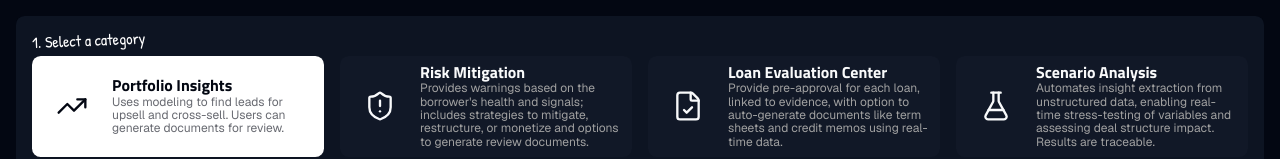
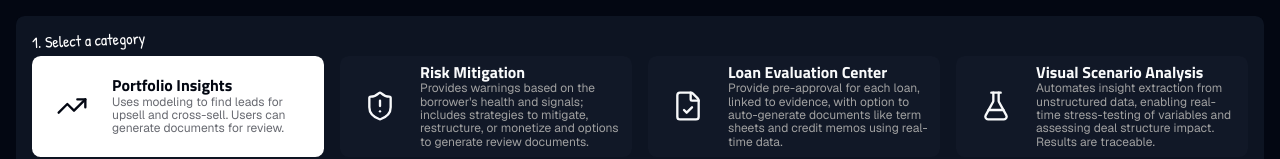
Before and after one commit to shackelforddz/fis-feature-showcase, a Next.js app: page / in a window 1280 px wide. Shown: the part 611-770 px from the top of the page. Built offline with nearby package versions, Linux system fonts and the light colour scheme; no server answers; the database is empty.

Commit message:
Visual Scenario Analysis

```diff
--- a/src/content/categories.ts
+++ b/src/content/categories.ts
@@ -30,7 +30,7 @@ export const categories: Category[] = [
   },
   {
     id: "scenario-analysis",
-    name: "Scenario Analysis",
+    name: "Visual Scenario Analysis",
     shortLabel: "Scenario",
     description:
       "Automates insight extraction from unstructured data, enabling real-time stress-testing of variables and assessing deal structure impact. Results are traceable.",
```
